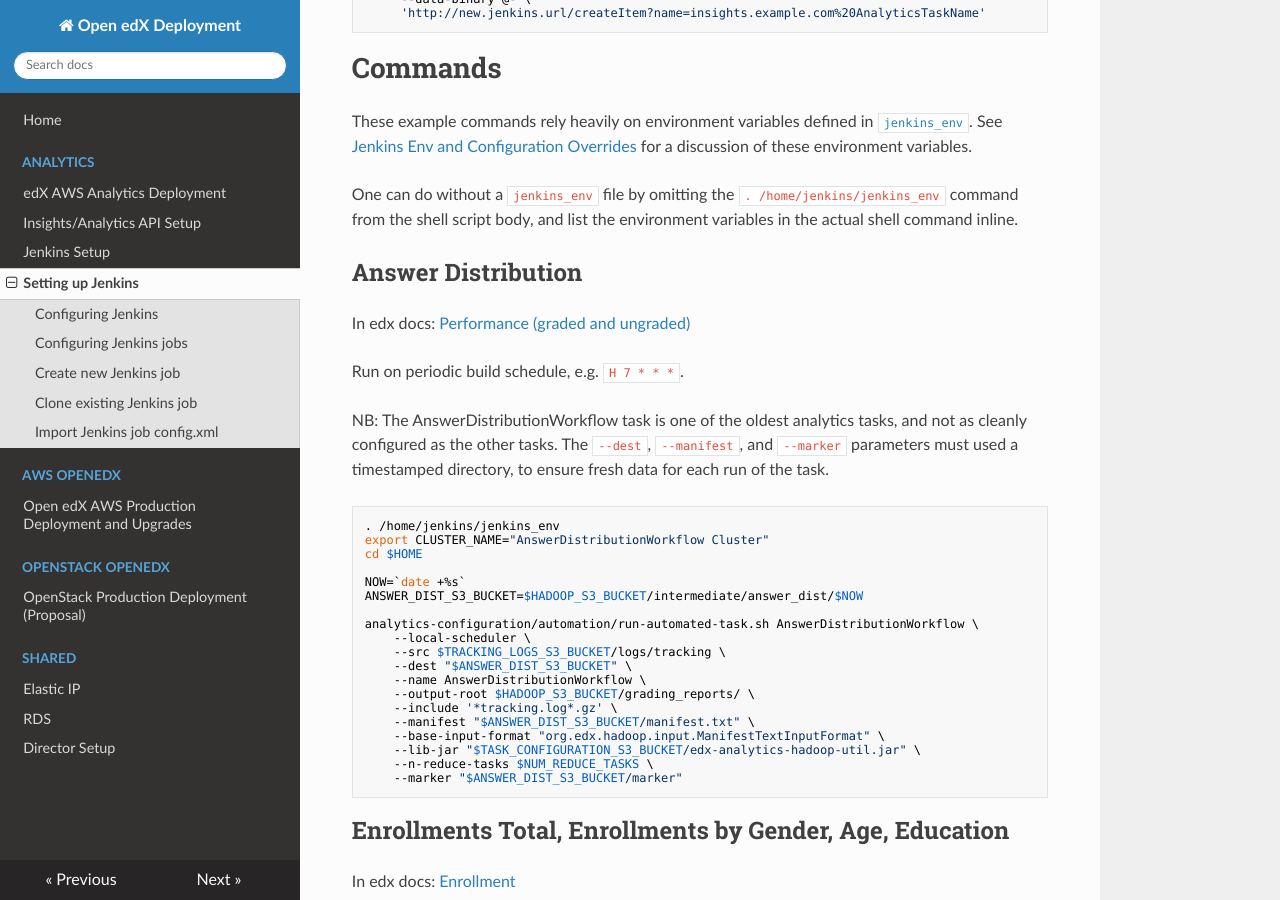
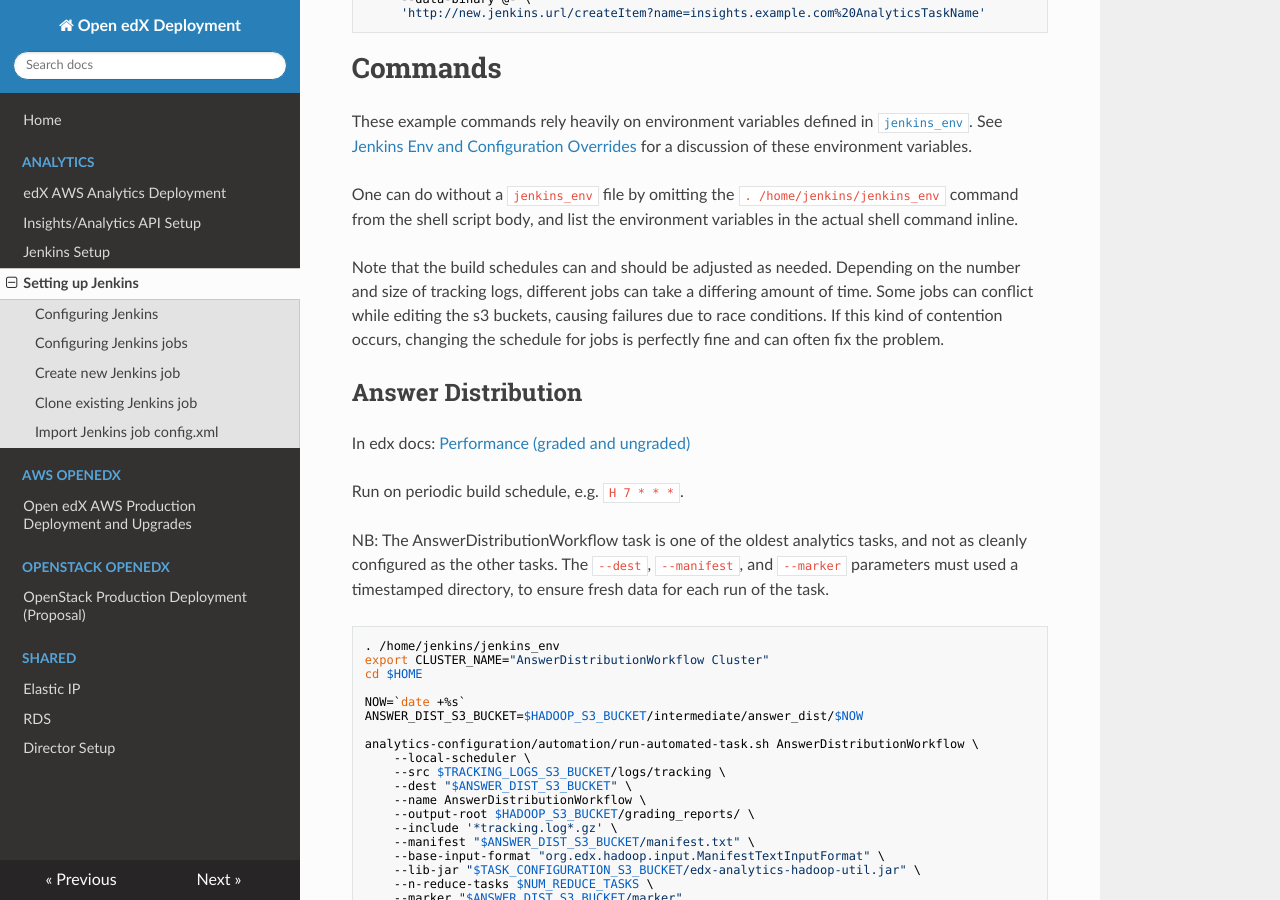
Before and after one commit to open-craft/openedx-deployment, an MkDocs documentation site: the page built from docs/analytics/jenkins_jobs.md, in a window 1280 px wide and 900 px high, scrolled down 3520 px. Built offline with MkDocs 1.6.1, drawn with Linux system fonts in a browser that asks for light colours; nearby versions of some CDN libraries.

Commit message:
Add note to jenkins jobs page about scheduling

```diff
--- a/docs/analytics/jenkins_jobs.md
+++ b/docs/analytics/jenkins_jobs.md
@@ -152,6 +152,8 @@ discussion of these environment variables.
 
 One can do without a `jenkins_env` file by omitting the `. /home/jenkins/jenkins_env` command from the shell script
 body, and list the environment variables in the actual shell command inline.
+
+Note that the build schedules can and should be adjusted as needed. Depending on the number and size of tracking logs, different jobs can take a differing amount of time. Some jobs can conflict while editing the s3 buckets, causing failures due to race conditions. If this kind of contention occurs, changing the schedule for jobs is perfectly fine and can often fix the problem.
 
 ## Answer Distribution
 
```
